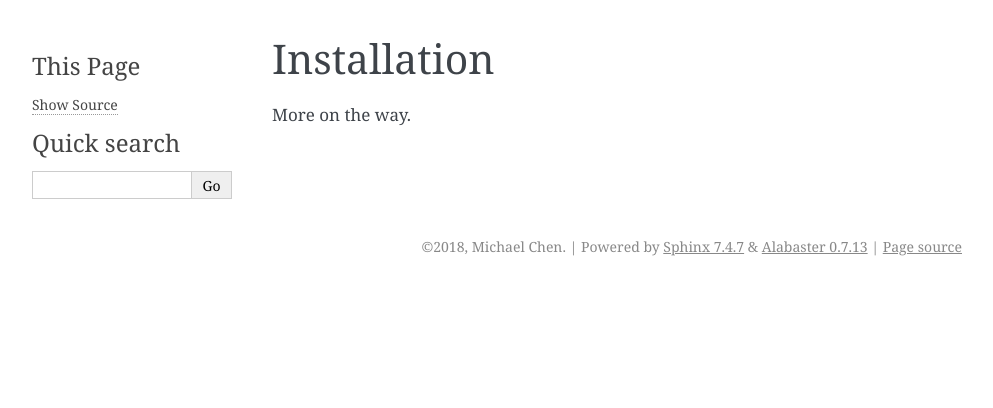
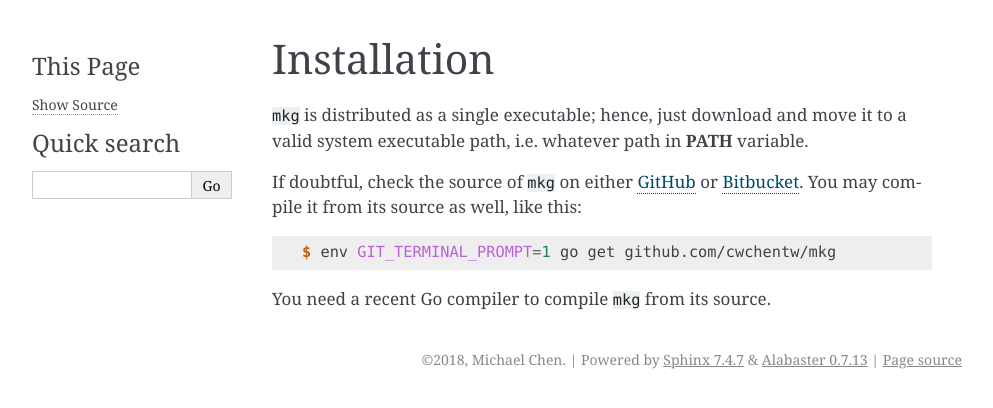
Before and after one commit to cwchentw/mkg-doc, a Sphinx documentation site: the page built from source/install.rst, in a window 1280 px wide. Shown: the top 408 px of the page, without its empty margins (148-1141 px from the left). Built offline with Sphinx 7.4.7, drawn with Linux system fonts in a browser that asks for light colours.

Commit message:
Update a chapter

```diff
--- a/source/install.rst
+++ b/source/install.rst
@@ -2,4 +2,15 @@
 Installation
 =============
 
-More on the way.
+``mkg`` is distributed as a single executable; hence, just download and move it
+to a valid system executable path, i.e. whatever path in **PATH** variable.
+
+If doubtful, check the source of ``mkg`` on either `GitHub <https://github.com/cwchentw/mkg>`_
+or `Bitbucket <https://bitbucket.org/cwchentw/mkg>`_. You may compile it from
+its source as well, like this:
+
+.. code-block:: console
+
+   $ env GIT_TERMINAL_PROMPT=1 go get github.com/cwchentw/mkg
+
+You need a recent Go compiler to compile ``mkg`` from its source.
```
